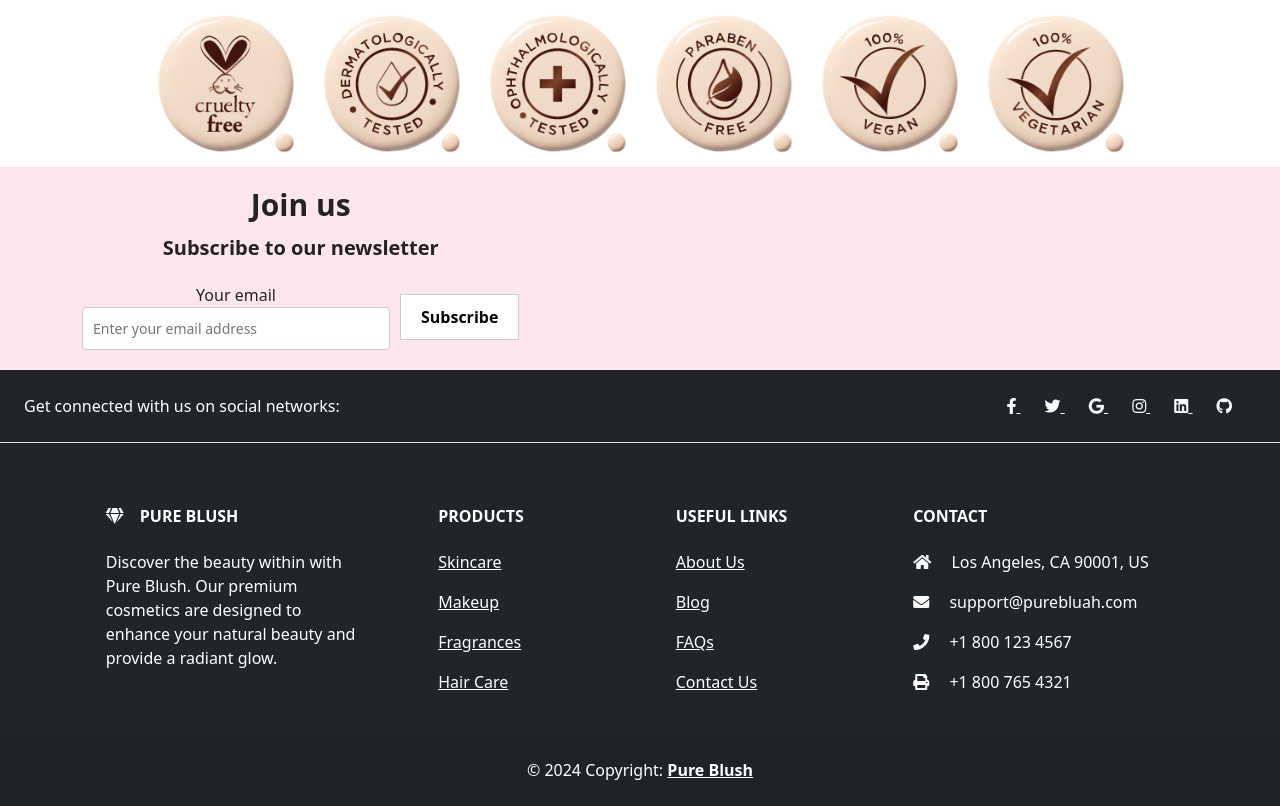
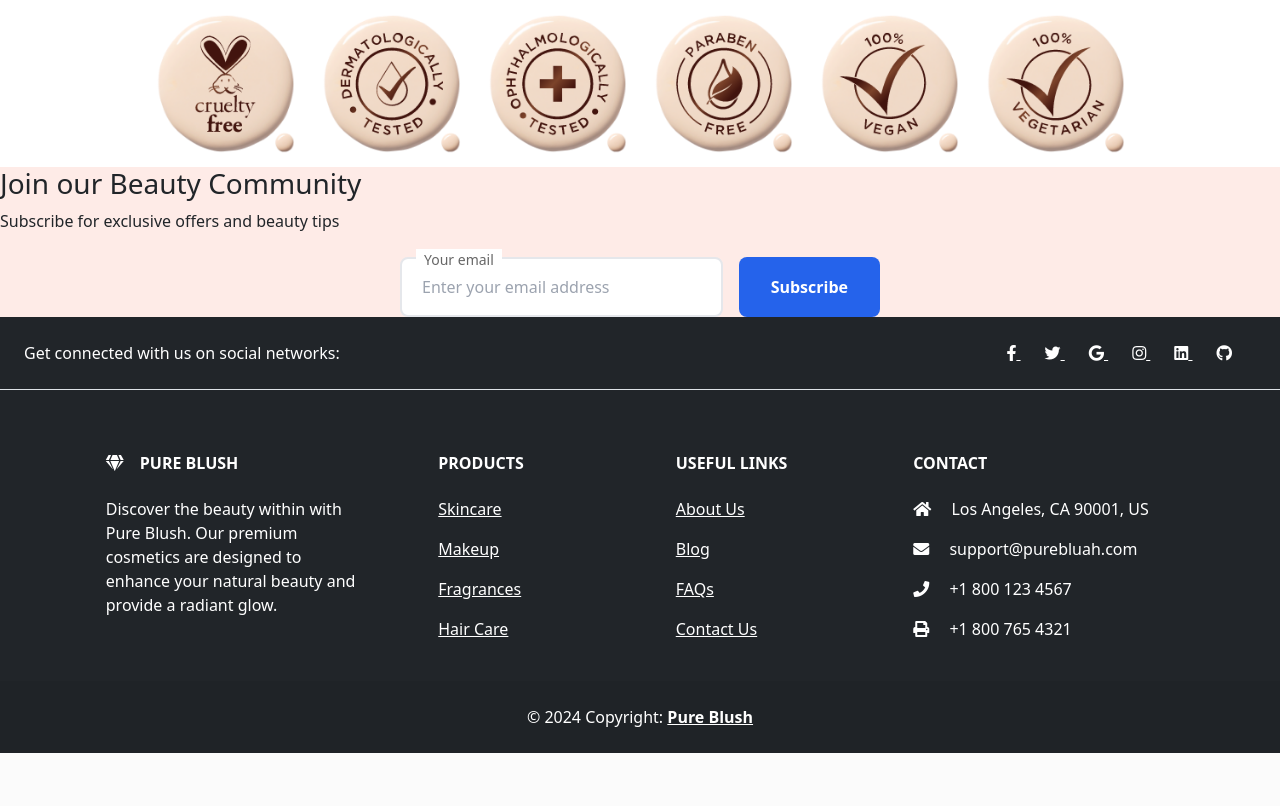
Before and after one commit to DeepnaPV/cosmatic, a Django app: page /user/uhome in a window 1280 px wide. Shown: the part 2868-3674 px from the top of the page. After the commit the page ends 3621 px from the top, so only its background shows below. Run offline with Django 5.2, Linux system fonts and the light colour scheme.

Commit message:
last modified

```diff
--- a/cosmetic_shop/static/css/uhome.css
+++ b/cosmetic_shop/static/css/uhome.css
@@ -147,69 +147,73 @@
 .sub{
     background-color: #feebe7;
 }
-.newsletter-section {
-    background: linear-gradient(92deg, rgba(255, 229, 237, 1), rgba(255, 229, 237, 1) 100%);
-    padding: 20px 0;
+.section-form-wrapper {
+    max-width: 480px;
+    margin: 0 auto;
 }
 
-.section-content-wrapper {
-    display: flex;
-    flex-direction: column;
-    align-items: center;
-    text-align: center;
-}
-
-.title {
-    font-size: 30px;
-    font-weight: 700;
-    color: #232323;
-    margin-bottom: 10px;
-}
-
-.description {
-    font-size: 20px;
-    font-weight: 700;
-    color: #232323;
-    margin-bottom: 20px;
-}
-
-.section-form-wrapper {
-    width: 100%;
-    max-width: 600px;
-    margin: 0 auto;
+.newsletter-block {
+    position: relative;
 }
 
 .newsletter-form__field-wrapper {
     display: flex;
-    justify-content: space-between;
-    align-items: center;
+    gap: 1rem;
+    margin-top: 1.5rem;
 }
 
 .field {
     flex: 1;
-    margin-right: 10px;
+    position: relative;
+}
+
+.field__label {
+    position: absolute;
+    left: 1rem;
+    top: -0.5rem;
+    background: white;
+    padding: 0 0.5rem;
+    font-size: 0.875rem;
+    color: #666;
+    z-index: 1;
 }
 
 .field__input {
     width: 100%;
-    padding: 10px;
-    border: 1px solid #ccc;
-    border-radius: 4px;
-    font-size: 14px;
+    padding: 1rem 1.25rem;
+    border: 2px solid #e5e7eb;
+    border-radius: 0.5rem;
+    font-size: 1rem;
+    transition: all 0.2s ease;
+    background: white;
 }
 
-.button.newsletter-form__button {
-    padding: 10px 20px;
-    background-color: #ffffff;
-    border: 1px solid #ccc;
-    color: #000;
-    font-weight: 800;
-    cursor: pointer;
-    transition: background-color 0.3s;
+.field__input:focus {
+    outline: none;
+    border-color: #2563eb;
+    box-shadow: 0 0 0 3px rgba(37, 99, 235, 0.1);
 }
 
-.button.newsletter-form__button:hover {
-    background-color: #f0f0f0;
+.field__input::placeholder {
+    color: #9ca3af;
+}
+
+.newsletter-form__button {
+    background: #2563eb;
+    color: white;
+    padding: 1rem 2rem;
+    border: none;
+    border-radius: 0.5rem;
+    font-weight: 600;
+    font-size: 1rem;
+    cursor: pointer;
+    transition: all 0.2s ease;
+    white-space: nowrap;
+}
+
+.newsletter-form__button:hover {
+    background: #1d4ed8;
+    transform: translateY(-1px);
 }
 
 /* Media queries for responsiveness */
--- a/cosmetic_shop/templates/uhome.html
+++ b/cosmetic_shop/templates/uhome.html
@@ -186,33 +186,39 @@
         </div>
     </div>
     <div class="sub">
-        <div class="newsletter-section" id="newsletter-section">
-            <div class="container">
+        <div class="newsletter-section">
             <div class="section-content-wrapper">
                 <div class="section-content">
-                        <h3 class="title">Join us</h3>
+                    <h3 class="title">Join our Beauty Community</h3>
                     <div class="description">
-                            <p>Subscribe to our newsletter</p>
+                        <p>Subscribe for exclusive offers and beauty tips</p>
                     </div>
                     <div class="section-form-wrapper">
-                            <form method="post" action="/contact#NewsletterSection" id="NewsletterSection" accept-charset="UTF-8" class="newsletter-block">
+                        <form method="post" action="/contact#NewsletterSection" id="NewsletterSection" class="newsletter-block">
                             <input type="hidden" name="form_type" value="customer">
                             <input type="hidden" name="utf8" value="✓">
                             <input type="hidden" name="contact[tags]" value="newsletter">
                             <div class="newsletter-form__field-wrapper">
                                 <div class="field">
                                     <label class="field__label" for="NewsletterForm-email">Your email</label>
-                                        <input id="NewsletterForm-email" type="email" name="contact[email]" class="field__input" required placeholder="Enter your email address">
+                                    <input
+                                        id="NewsletterForm-email"
+                                        type="email"
+                                        name="contact[email]"
+                                        class="field__input"
+                                        required
+                                        placeholder="Enter your email address"
+                                    >
                                 </div>
-                                    <button type="submit" class="button newsletter-form__button">Subscribe</button>
+                                <button type="submit" class="newsletter-form__button">
+                                    Subscribe
+                                </button>
                             </div>
                         </form>
                     </div>
                 </div>
             </div>
         </div>
-        </div>
-
     </div>
     <div>
         {% include 'ufooter.html' %}
```
Lines whose indentation alone changed are shown as unchanged.
